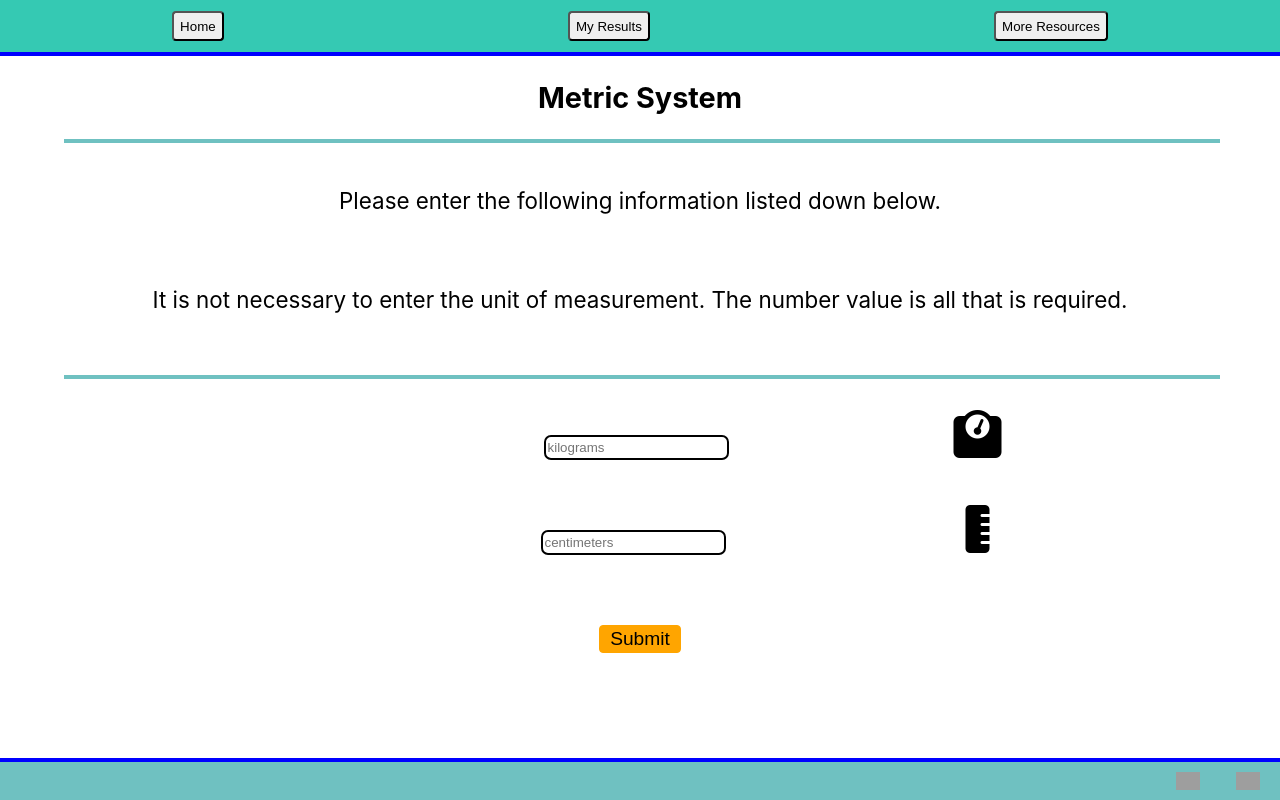
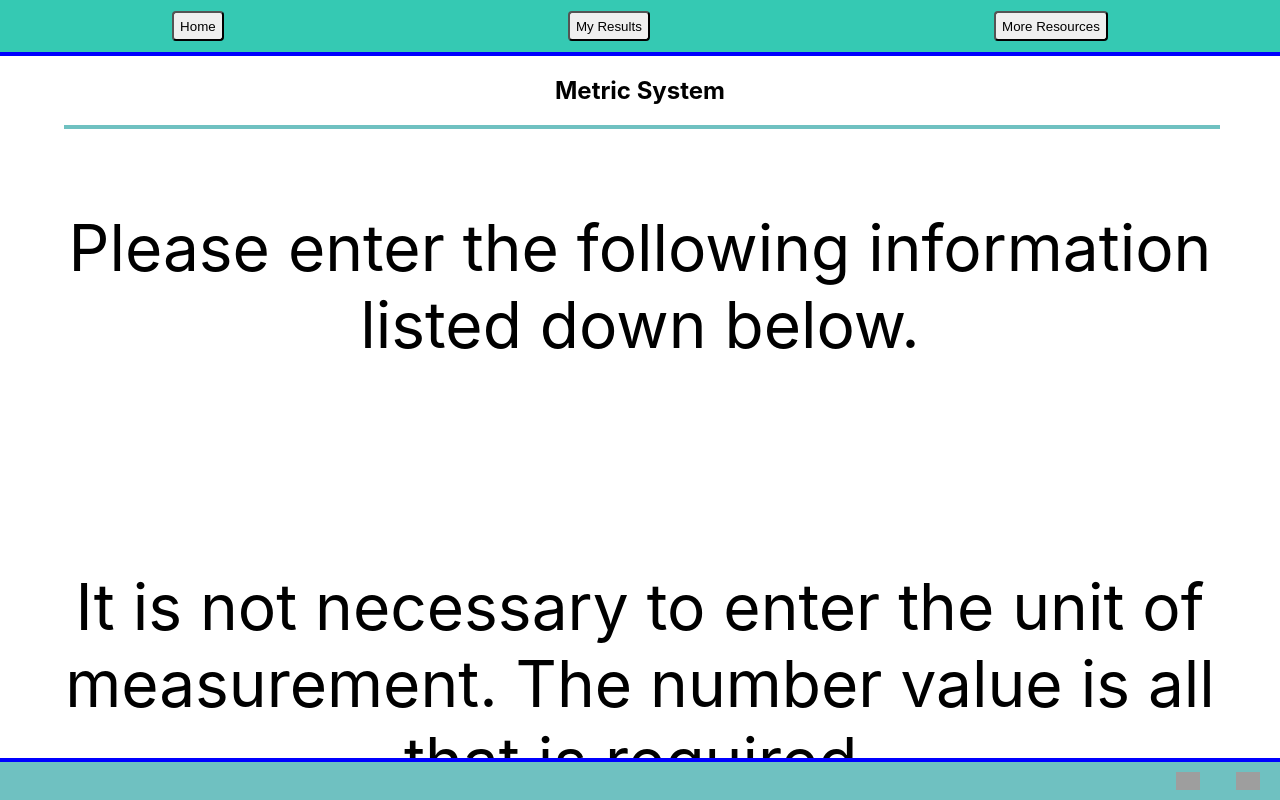
Before and after one commit to hammyhammer/bmi-calculator, a React (Create React App) app in the folder client/: page /metric in a window 1280 px wide. Shown: the top 800 px of the page. Built offline with nearby package versions, Linux system fonts and the light colour scheme; no server answers; grey boxes are pictures that could not be loaded.

Commit message:
metric page and results style refactored

```diff
--- a/client/src/App.css
+++ b/client/src/App.css
@@ -474,26 +474,26 @@ header {
   font-size: 5vw;}
 
 .met-weight {
-  margin: 40px 0px 20px 0px;
+  /* margin: 40px 0px 20px 0px;
   padding: 3px 2px;
   border-radius: 7px;
-  border: 2px solid black;
+  border: 2px solid black; */
 }
 
 .met-height {
-  margin: 30px 0px 20px 0px;
+  /* margin: 30px 0px 20px 0px;
   padding: 3px 2px;
   border-radius: 7px;
-  border: 2px solid black;
+  border: 2px solid black; */
 }
 
 .met-submit-button {
-  background-color: orange;
+  /* background-color: orange;
   border-radius: 4px;
   padding: 2px 10px 2px 10px;
   border: 1px solid orange;
   margin: 30px;
-  font-size: 5vw;
+  font-size: 5vw; */
 }
 
 .results-metric {
--- a/client/src/MetricSystem/MetricSystem.jsx
+++ b/client/src/MetricSystem/MetricSystem.jsx
@@ -2,6 +2,7 @@ import api from '../services/apiConfig';
 import { useState } from 'react';
 import { useNavigate } from 'react-router-dom';
 import FormMetric from '../components/FormMetric/FormMetric';
+import metrichomecss from './MetricSystem.module.css'
 
 const default_input = {
   weightMetric: "",
@@ -30,9 +31,9 @@ export default function MetricSystem() {
 
   return (
     <div>
-      <h2 className="header">Metric System</h2>
+      <h2 className={metrichomecss.header}>Metric System</h2>
       <div className="horizontal"></div>
-      <div className="body">
+      <div className={metrichomecss.body}>
         <p>Please enter the following information listed down below.</p>
         <br />
         <p>It is not necessary to enter the unit of measurement.
--- /dev/null
+++ b/client/src/MetricSystem/MetricSystem.module.css
@@ -0,0 +1,9 @@
+.header {
+
+}
+
+.body {
+  font-size: 5vw;
+  margin: 10px;
+  padding: 20px 0px;
+}
--- a/client/src/ResultsMetric/ResultsMetric.jsx
+++ b/client/src/ResultsMetric/ResultsMetric.jsx
@@ -1,6 +1,7 @@
 import { useState, useEffect } from 'react';
 import { useParams, Link } from 'react-router-dom';
 import api from "../services/apiConfig";
+import metricresultscss from './ResultsMetric.module.css'
 
 export default function ResultsPage() {
   const [sum, setSum] = useState({});
@@ -18,7 +19,7 @@ export default function ResultsPage() {
   return (
     <div>
       <div>
-        <h2 className="header">Your BMI Results</h2>
+        <h2 className={metricresultscss.header}>Your BMI Results</h2>
         <br />
         <div className="horizontal"></div>
         <h3>Your BMI is calculated to {Number.parseFloat(sum.fields?.calculationMetric).toFixed(2)}%.
@@ -27,23 +28,23 @@ export default function ResultsPage() {
           With a BMI of {Number.parseFloat(sum.fields?.calculationMetric).toFixed(2)}%,
           you are placed in the {sum.fields?.categoryMetric} category.</h3>
       </div>
-      <div className="results-metric">
+      <div className={metricresultscss.results}>
 
 
         <div className="horizontal"></div>
 
-        <div className="body">
+        <div className={metricresultscss.body}>
           <p>BMI is used as a screening tool. BMI is not intended to diagnose any illnesses
-            <a className="reference" href="https://www.cdc.gov/healthyweight/assessing/bmi/index.html">[1]</a>.</p>
+            <a className={metricresultscss.reference} href="https://www.cdc.gov/healthyweight/assessing/bmi/index.html">[1]</a>.</p>
           <p>{sum.fields?.riskCategory}
-            {sum.fields?.categoryMetric === 'Underweight' ? <a className="reference" href="https://www.healthline.com/health/underweight-health-risks#malnutrition">[2]</a> :
-              sum.fields?.categoryMetric === "Normal" ? <a className="reference" href="https://www.aicr.org/resources/blog/a-normal-bmi-doesnt-mean-youre-healthy/">[2]</a> :
-                sum.fields?.categoryMetric === "Overweight" ? <a className="reference" href="https://www.betterhealth.vic.gov.au/health/healthyliving/body-mass-index-bmi#risks-of-being-overweight-high-bmi-and-physically-inactive">[2]</a> :
-                  <a className="reference" href="https://www.cdc.gov/healthyweight/assessing/bmi/adult_bmi/index.html#Consequences">[2]</a>}</p>
+            {sum.fields?.categoryMetric === 'Underweight' ? <a className={metricresultscss.reference} href="https://www.healthline.com/health/underweight-health-risks#malnutrition">[2]</a> :
+              sum.fields?.categoryMetric === "Normal" ? <a className={metricresultscss.reference} href="https://www.aicr.org/resources/blog/a-normal-bmi-doesnt-mean-youre-healthy/">[2]</a> :
+                sum.fields?.categoryMetric === "Overweight" ? <a className={metricresultscss.reference} href="https://www.betterhealth.vic.gov.au/health/healthyliving/body-mass-index-bmi#risks-of-being-overweight-high-bmi-and-physically-inactive">[2]</a> :
+                  <a className={metricresultscss.reference} href="https://www.cdc.gov/healthyweight/assessing/bmi/adult_bmi/index.html#Consequences">[2]</a>}</p>
           <p>To gain more information or pursue action. Reach out to your healthcare provider for additional information.</p>
           <Link
             to="/why-bmi">
-            <button className="info-button">Click here to learn more about BMI</button>
+            <button className={metricresultscss.info_button}>Click here to learn more about BMI</button>
           </Link>
         </div>
         <Link to={`/metric-results/${id}`}></Link>
--- /dev/null
+++ b/client/src/ResultsMetric/ResultsMetric.module.css
@@ -0,0 +1,22 @@
+.header {
+
+}
+
+.results {
+  text-align: center;
+
+}
+
+.body {
+  font-size: 5vw;
+  margin: 10px;
+  padding: 20px 0px;
+}
+
+.reference {
+  font-size: 2.75vw;
+}
+
+.info_button {
+  font-size: 4vw;
+}
--- a/client/src/components/FormMetric/FormMetric.jsx
+++ b/client/src/components/FormMetric/FormMetric.jsx
@@ -1,21 +1,22 @@
 import React from 'react';
+import metricformcss from './FormMetric.module.css'
 
 export default function Form(props) {
   const { weightMetric, heightMetric } = props.input;
 
   return <form onSubmit={props.handleSubmit}>
     <br />
-    <input className="met-weight" id="weightMetric" value={weightMetric} type="number" placeholder="kilograms" onChange={props.handleMetricInput} />
+    <input className={metricformcss.met_weight} id="weightMetric" value={weightMetric} type="number" placeholder="kilograms" onChange={props.handleMetricInput} />
     <label className="icon-weight-met">
       <i className="fas fa-weight fa-3x"></i>
     </label>    <br />
     <br />
-    <input className="met-height" id="heightMetric" value={heightMetric} type="number" placeholder="centimeters" onChange={props.handleMetricInput} />
+    <input className={metricformcss.met_height} id="heightMetric" value={heightMetric} type="number" placeholder="centimeters" onChange={props.handleMetricInput} />
     <label className="icon-height-met">
       <i className="fas fa-ruler-vertical fa-3x"></i>
     </label>
     <br />
     <br />
-    <button className="met-submit-button">{props.type}</button>
+    <button className={metricformcss.submit}>{props.type}</button>
   </form>
 };
--- /dev/null
+++ b/client/src/components/FormMetric/FormMetric.module.css
@@ -0,0 +1,22 @@
+.met_weight {
+  margin: 40px 0px 20px 0px;
+  padding: 3px 2px;
+  border-radius: 7px;
+  border: 2px solid black;
+}
+
+.met_height {
+  margin: 30px 0px 20px 0px;
+  padding: 3px 2px;
+  border-radius: 7px;
+  border: 2px solid black;
+}
+
+.submit {
+  background-color: orange;
+  border-radius: 4px;
+  padding: 2px 10px 2px 10px;
+  border: 1px solid orange;
+  margin: 30px;
+  font-size: 5vw;
+}
```
